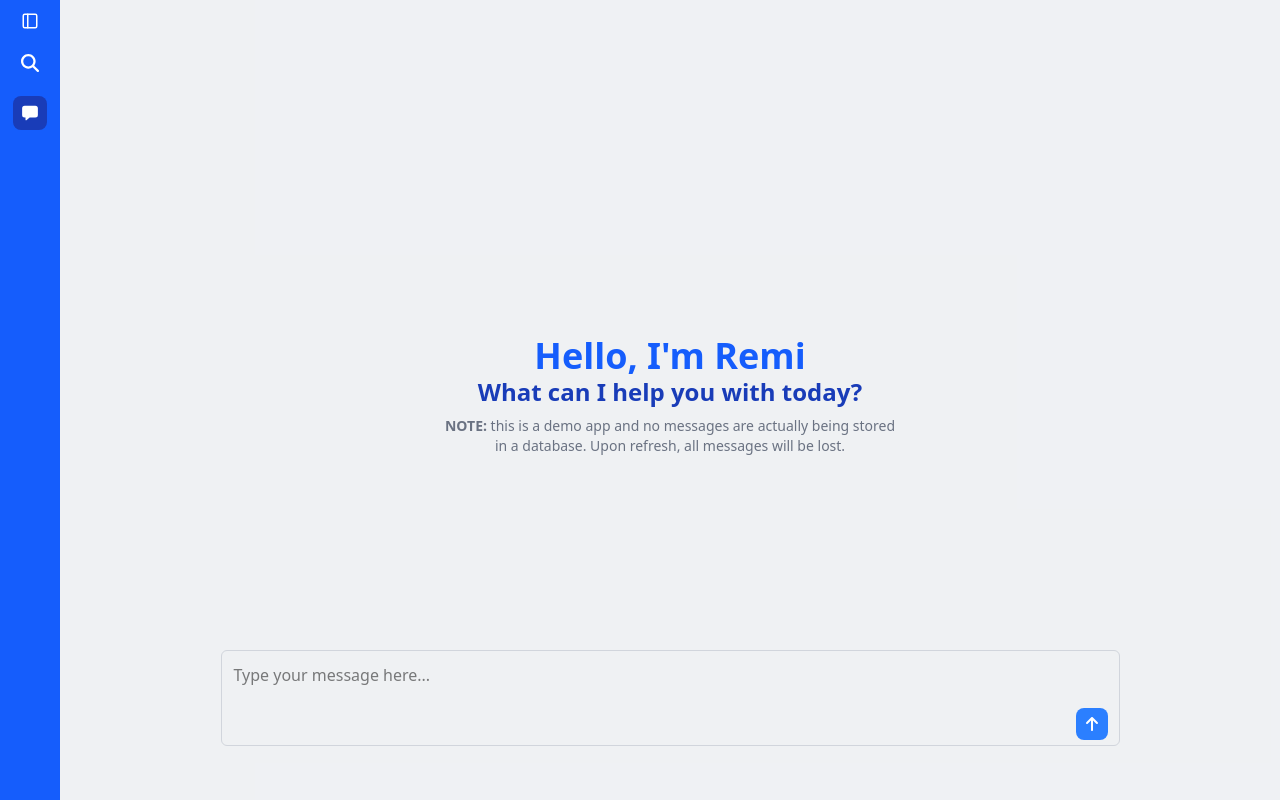
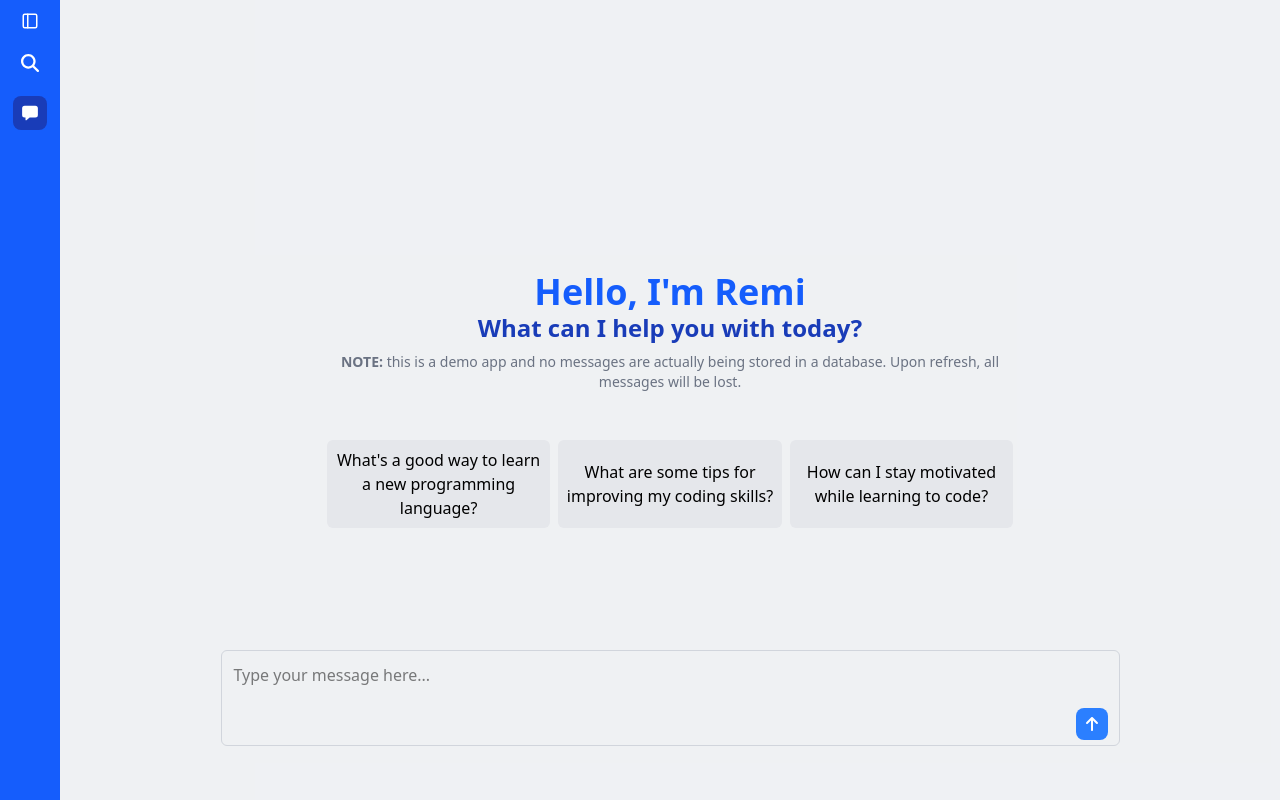
Before and after one commit to Hairum-Qureshi/lab-01-llm-fundamentals, a React (Vite) app in the folder apps/frontend/: page / in a window 1280 px wide. Built offline with nearby package versions, Linux system fonts and the light colour scheme.

Commit message:
added divs containing suggested questions

```diff
--- a/apps/frontend/src/components/ChatContainer.tsx
+++ b/apps/frontend/src/components/ChatContainer.tsx
@@ -10,9 +10,10 @@ export default function ChatContainer() {
 		<div className="flex-1 bg-slate-500/10 min-h-screen max-h-auto">
 			<div className="m-auto w-3/4 h-full">
 				<div className="relative flex flex-col justify-center items-center m-auto h-full">
-					<div className="flex flex-col justify-center items-center w-1/2">
+					<div className="flex flex-col justify-center items-center w-3/4">
 						{!hideGreeting && (
-							<>
+							<div>
+								<div className="flex flex-col justify-center items-center">
 									<h1 className="text-4xl font-semibold text-blue-600">
 										Hello, I'm Remi
 									</h1>
@@ -20,11 +21,43 @@ export default function ChatContainer() {
 										What can I help you with today?
 									</h3>
 									<p className="text-sm text-gray-500 my-2 text-center">
-									<strong>NOTE:</strong> this is a demo app and no messages are
-									actually being stored in a database. Upon refresh, all
+										<strong>NOTE:</strong> this is a demo app and no messages
+										are actually being stored in a database. Upon refresh, all
 										messages will be lost.
 									</p>
-							</>
+								</div>
+								<div className="flex flex-col justify-center items-center w-full">
+									<div className="flex flex-col gap-2 my-5"></div>
+									<div className="flex gap-2">
+										<div
+											className="bg-gray-200 flex items-center w-3/4 p-2 rounded-md hover:bg-gray-300 cursor-pointer"
+											onClick={() => {
+												setHideGreeting(true);
+											}}
+										>
+											<h2 className="text-center">
+												What's a good way to learn a new programming language?
+											</h2>
+										</div>
+										<div
+											className="bg-gray-200 flex items-center w-3/4 p-2 rounded-md hover:bg-gray-300 cursor-pointer"
+											onClick={() => setHideGreeting(true)}
+										>
+											<h2 className="text-center">
+												What are some tips for improving my coding skills?
+											</h2>
+										</div>
+										<div
+											className="bg-gray-200 flex items-center w-3/4 p-2 rounded-md hover:bg-gray-300 cursor-pointer"
+											onClick={() => setHideGreeting(true)}
+										>
+											<h2 className="text-center">
+												How can I stay motivated while learning to code?
+											</h2>
+										</div>
+									</div>
+								</div>
+							</div>
 						)}
 					</div>
 					{hideGreeting && (
```
Lines whose indentation alone changed are shown as unchanged.
